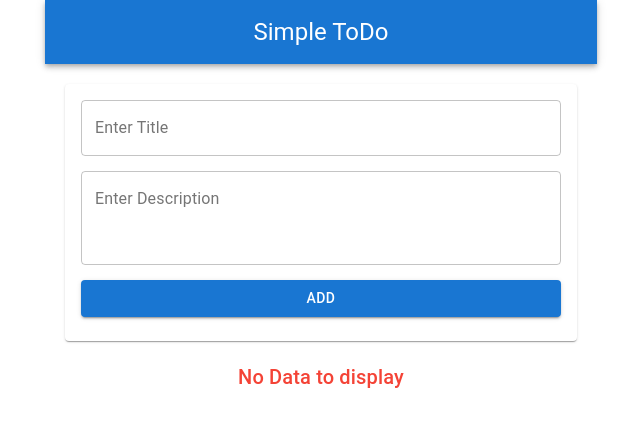
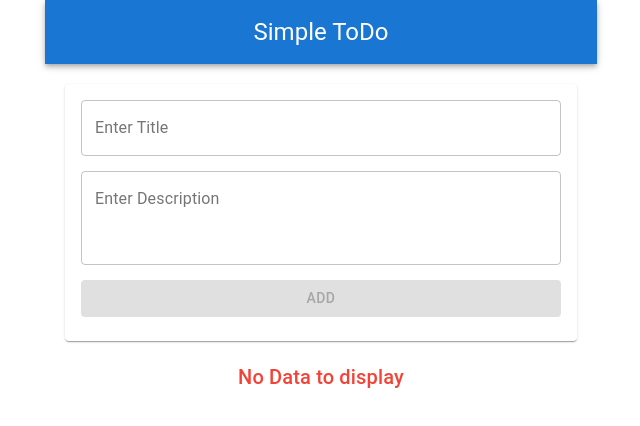
Before and after one commit to VishwaDeAero/todo-react, a React (Create React App) app: page / in a window 1280 px wide. Shown: the top 426 px of the page, without its empty margins (319-959 px from the left). Built offline with nearby package versions, Linux system fonts and the light colour scheme.

Commit message:
Validation before Submit

```diff
--- a/src/view/form.js
+++ b/src/view/form.js
@@ -74,7 +74,7 @@ const Form = ({ title, desc, setTitle, setDesc, addItem, editItem, edit, error,
                                 error={!!error.description} helperText={error.description} className={classes.desc} id="description" fullWidth label="Enter Description" minRows={3} multiline variant="outlined" />
                         </Grid>
                         <Grid item md={12}>
-                            <Button className={classes.button} variant="contained" color="primary" onClick={handleClick}>
+                            <Button className={classes.button} variant="contained" color="primary" disabled={!title || !desc} onClick={handleClick}>
                                 {edit ? "Edit" : "Add"}
                             </Button>
                         </Grid>
```
